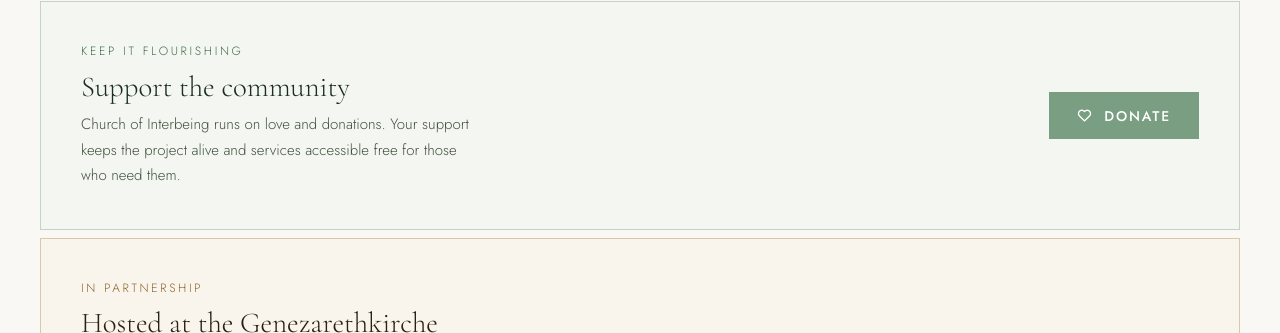
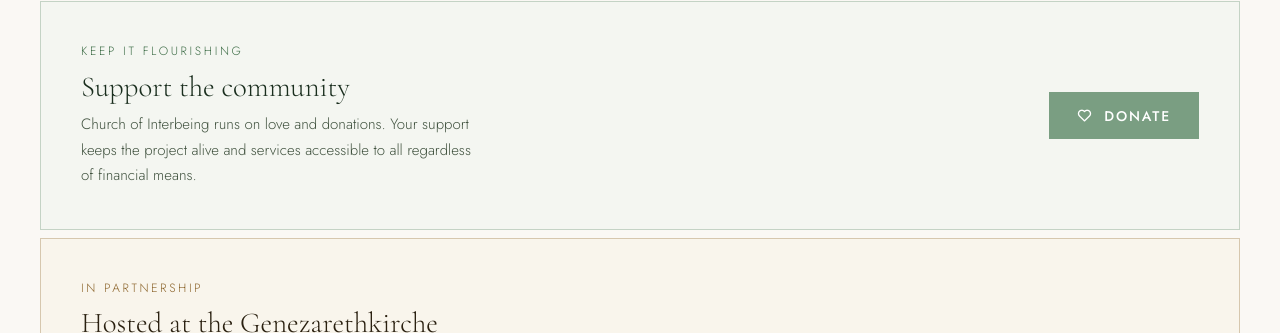
Before and after one commit to interbeing-berlin/website, a Jekyll site: the page built from index.html, in a window 1280 px wide and 1400 px high, scrolled down 1654 px. Shown: the part 147-480 px from the top of the window. Built offline with Jekyll 4.4.1, drawn with Linux system fonts in a browser that asks for light colours; some of the changed text lies outside the part shown.

Commit message:
Update index.html

```diff
--- a/index.html
+++ b/index.html
@@ -26,7 +26,7 @@
 <div class="pillars">
   <div class="pillar">
     <p class="pillar-label">What</p>
-    <h2 class="pillar-heading">Sacred community<br>ritual</h2>
+    <h2 class="pillar-heading">Community<br>ritual</h2>
     <p>Weekly gatherings to reconnect with ourselves, each other, and the wider wholes we are part of.</p>
   </div>
   <div class="pillar">
@@ -95,7 +95,7 @@
   <div>
     <p class="donate-eyebrow">Keep it flourishing</p>
     <h2 class="donate-heading">Support the community</h2>
-    <p class="donate-sub">Church of Interbeing runs on love and donations. Your support keeps the project alive and services accessible free for those who need them.</p>
+    <p class="donate-sub">Church of Interbeing runs on love and donations. Your support keeps the project alive and services accessible to all regardless of financial means.</p>
   </div>
   <a class="donate-btn" href="https://opencollective.com/{{ site.opencollective }}" target="_blank" rel="noopener">
     <i class="ti ti-heart" aria-hidden="true"></i>
```
Also changed, not shown: other parts of index.html (+1 -1 lines).
